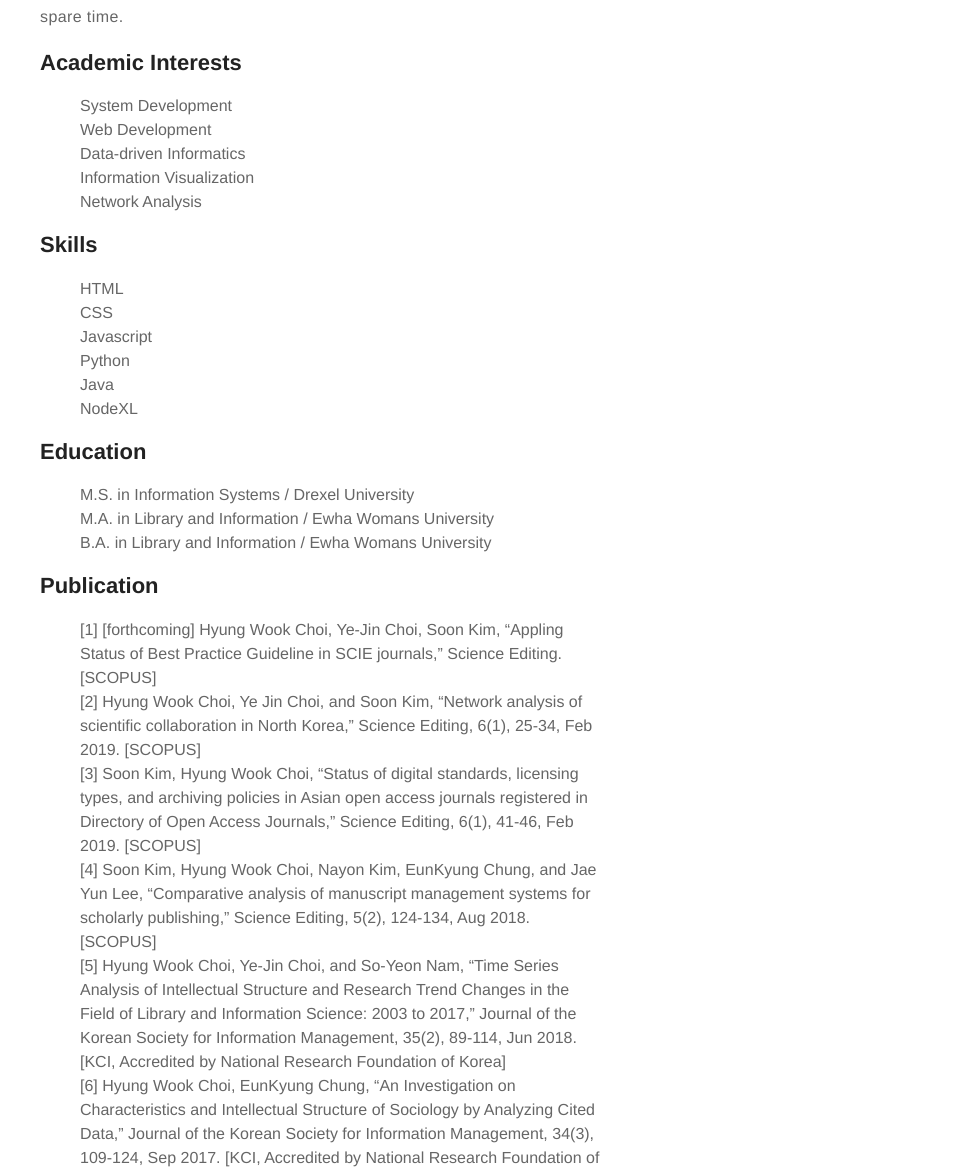
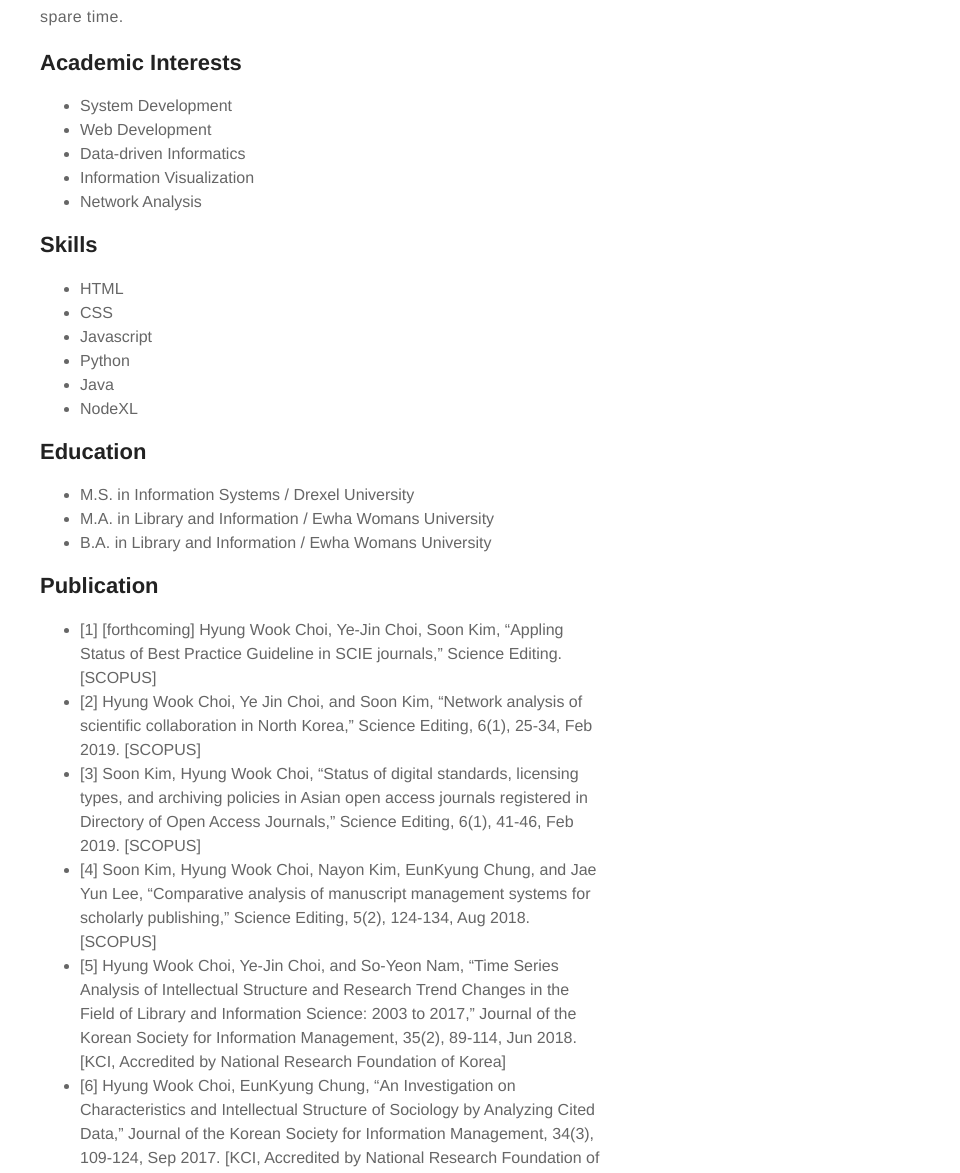
Before and after one commit to choihywook/choihywook.github.io, a Jekyll site: the page built from about.md, in a window 1280 px wide. Shown: the part 574-1747 px from the top of the page, without its empty margins (320-1280 px from the left). Built offline with Jekyll 4.4.1, drawn with Linux system fonts in a browser that asks for light colours.

Commit message:
Update about.md

```diff
--- a/about.md
+++ b/about.md
@@ -46,9 +46,4 @@ layout: page
   <li>[4] Soon Kim, Hyung Wook Choi, Nayon Kim, EunKyung Chung, and Jae Yun Lee, “Comparative analysis of manuscript management systems for scholarly publishing,” Science Editing, 5(2), 124-134, Aug 2018. [SCOPUS]</li>
   <li>[5] Hyung Wook Choi, Ye-Jin Choi, and So-Yeon Nam, “Time Series Analysis of Intellectual Structure and Research Trend Changes in the Field of Library and Information Science: 2003 to 2017,” Journal of the Korean Society for Information Management, 35(2), 89-114, Jun 2018. [KCI, Accredited by National Research Foundation of Korea]</li>
   <li>[6] Hyung Wook Choi, EunKyung Chung, “An Investigation on Characteristics and Intellectual Structure of Sociology by Analyzing Cited Data,” Journal of the Korean Society for Information Management, 34(3), 109-124, Sep 2017. [KCI, Accredited by National Research Foundation of Korea]</li>
-  <style>
- ul{
-    list-style:none;
-    }
- </style>
 </ul>
```
